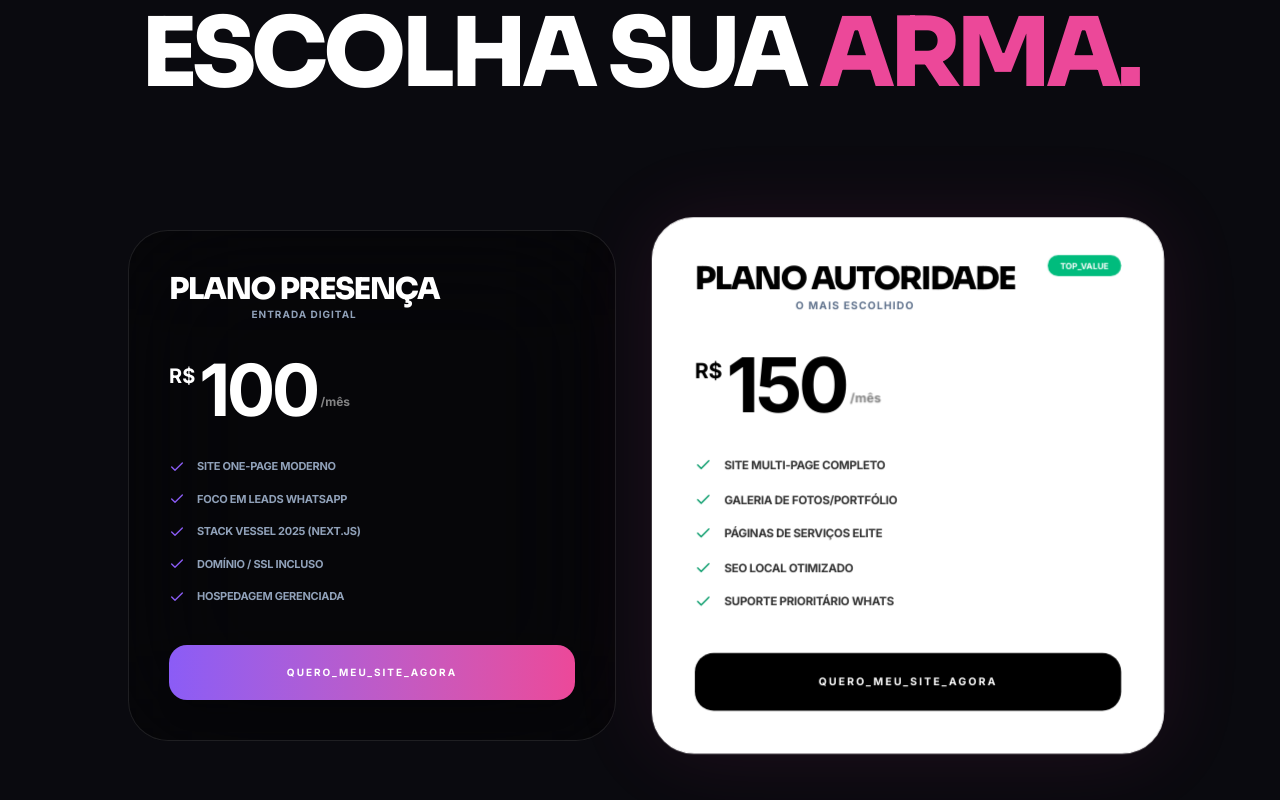
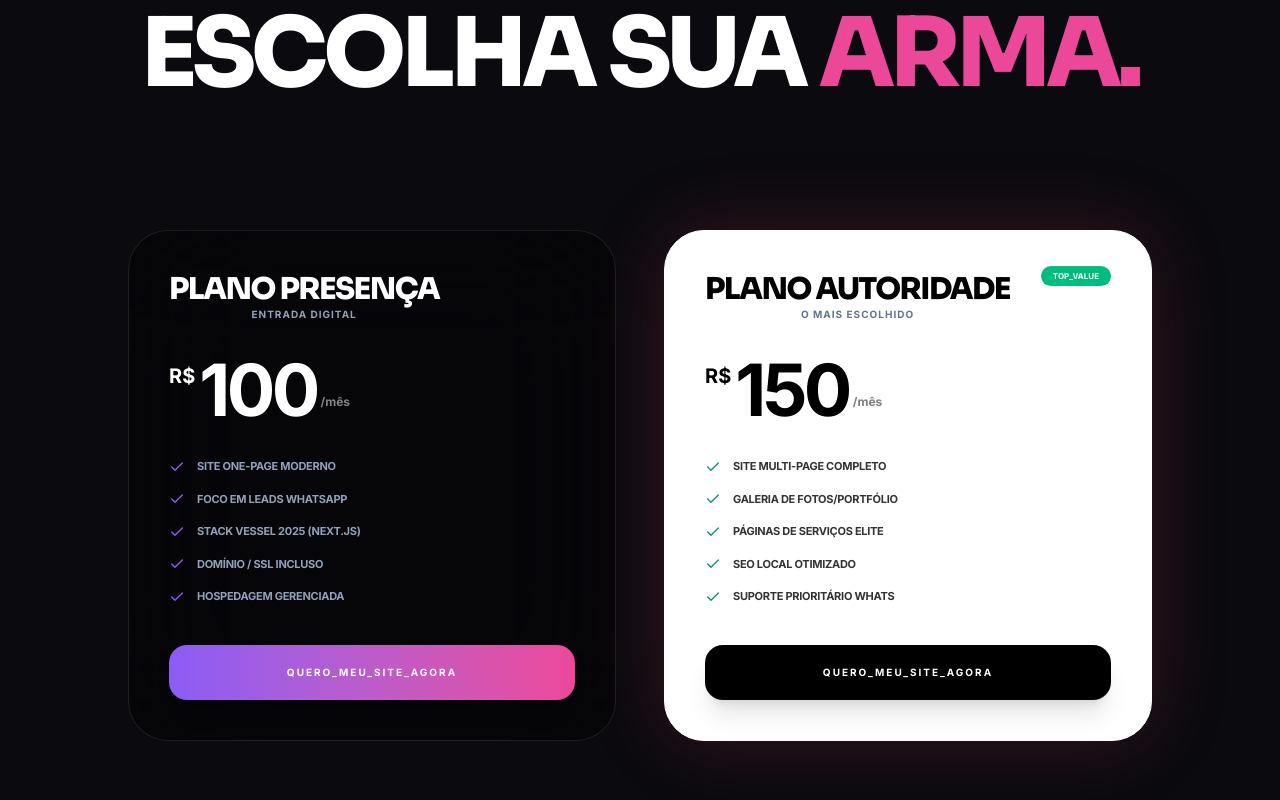
Before and after one commit to lukaspkl/captasys, a Next.js app in the folder web/: page /vendas in a window 1280 px wide. Shown: the part 5532-6332 px from the top of the page. Built offline with nearby package versions, Linux system fonts and the light colour scheme.

Commit message:
style(vendas): Equalize pricing card heights. - Added 'h-full' to PlanCard motion component. - Used 'items-stretch' on the plans grid to ensure uniform vertical scale. - Removed 'scale-105' from featured plan to maintain perfect horizontal alignment.

```diff
--- a/web/src/app/(marketing)/vendas/page.tsx
+++ b/web/src/app/(marketing)/vendas/page.tsx
@@ -94,7 +94,7 @@ interface Plan {
 const PlanCard = ({ plan }: { plan: Plan }) => (
   <motion.div
     whileHover={{ y: -10 }}
-    className={`relative p-10 rounded-[2.5rem] border backdrop-blur-3xl transition-all duration-700 flex flex-col justify-between group ${plan.featured ? 'bg-white text-black border-white shadow-[0_0_80px_rgba(236,72,153,0.1)] scale-105 z-20' : 'bg-black/40 border-white/10 text-white'}`}
+    className={`relative p-10 rounded-[2.5rem] border backdrop-blur-3xl transition-all duration-700 flex flex-col justify-between group h-full ${plan.featured ? 'bg-white text-black border-white shadow-[0_0_80px_rgba(236,72,100,0.2)] z-20' : 'bg-black/40 border-white/10 text-white'}`}
   >
     <div className="relative space-y-8">
        <div className="flex justify-between items-start">
@@ -124,7 +124,7 @@ const PlanCard = ({ plan }: { plan: Plan }) => (
     <a
       href={`https://wa.me/5531982188309?text=Olá!%20Gostaria%20de%20assinar%20o%20${encodeURIComponent(plan.name)}.`}
       target="_blank"
-      className={`mt-10 py-5 rounded-2xl font-black text-[10px] uppercase tracking-[0.2em] transition-all text-center block ${plan.featured ? 'bg-black text-white hover:bg-emerald-600' : 'bg-gradient-to-r from-[#8b5cf6] to-[#ec4899] text-white shadow-xl'}`}>
+      className={`mt-10 py-5 rounded-2xl font-black text-[10px] uppercase tracking-[0.2em] transition-all text-center block ${plan.featured ? 'bg-black text-white hover:bg-emerald-600 shadow-xl' : 'bg-gradient-to-r from-[#8b5cf6] to-[#ec4899] text-white shadow-xl'}`}>
        Quero_Meu_Site_Agora
     </a>
   </motion.div>
@@ -483,7 +483,7 @@ const SiteProxPage = () => {
       <section className="py-40 z-10 relative">
         <div className="container mx-auto px-6 text-center space-y-32">
            <h2 className={`text-6xl md:text-8xl font-black tracking-tighter uppercase italic leading-none ${sora.className}`}>Escolha Sua <span className="text-[#ec4899]">Arma.</span></h2>
-           <div className="grid grid-cols-1 lg:grid-cols-2 gap-12 max-w-5xl mx-auto">
+           <div className="grid grid-cols-1 lg:grid-cols-2 gap-12 max-w-5xl mx-auto items-stretch">
              {plansData.map((plan, idx) => ( <PlanCard key={idx} plan={plan} /> ))}
            </div>
         </div>
```
